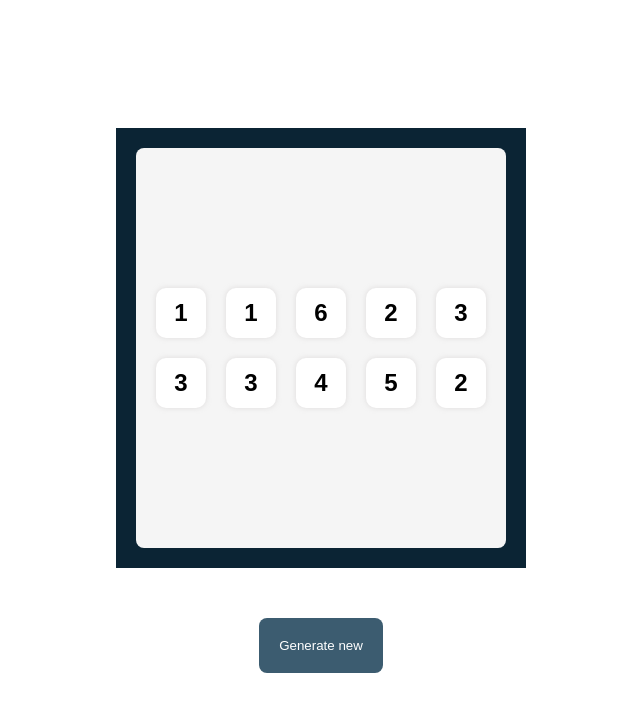
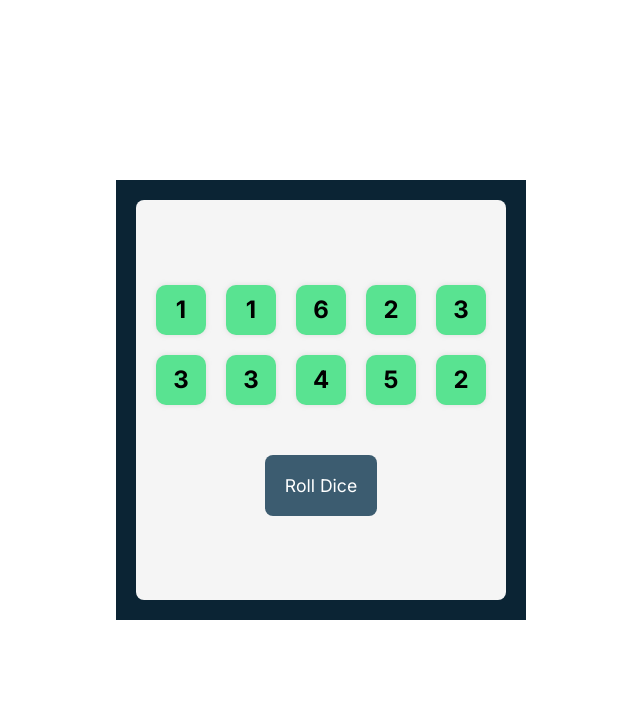
Before and after one commit to theAbiola/Tenzies-Game, a React (Vite) app: page / in a window 1280 px wide. Shown: the top 712 px of the page, without its empty margins (319-959 px from the left). Built offline with nearby package versions, Linux system fonts and the light colour scheme.

Commit message:
change die number array into object array and add isHeld prop for managing backgroundColor

```diff
--- a/package.json
+++ b/package.json
@@ -10,6 +10,7 @@
     "preview": "vite preview"
   },
   "dependencies": {
+    "nanoid": "^5.1.5",
     "react": "^19.1.0",
     "react-dom": "^19.1.0"
   },
--- a/src/App.css
+++ b/src/App.css
@@ -27,6 +27,7 @@ main {
   height: 100%;
   background-color: #F5F5F5;
   display: flex;
+  flex-direction: column;
   justify-content: center;
   align-items: center;
   border-radius: 8px;
@@ -51,4 +52,6 @@ main {
   padding: 20px;
   border-radius: 8px;
   cursor: pointer;
+  font-size: 1.1rem;
+  font-family: Inter, sans-serif;
 }
--- a/src/App.jsx
+++ b/src/App.jsx
@@ -1,25 +1,26 @@
 import { useState } from 'react'
 import Die from './components/Die'
 import './App.css'
+import { nanoid } from "nanoid"
 
 function App() {
   function getDieNumbers() {
     let numArray = []
     for (let i = 0; i < 10; i++) {
       const randomNumber = Math.ceil(Math.random() * 6)
-      numArray.push(randomNumber)
+      numArray.push({ value: randomNumber, isHeld: true, id: nanoid() })
     }
     return numArray
     // Another way to write the content of this function
     /*
       return new Array(10)
          .fill(0)
-      .map(() => Math.ceil(Math.random() * 6))
+          .map(() => Math.ceil(Math.random() * 6))
       */
   }
 
   const [dice, setDice] = useState(getDieNumbers())
-  const dieNumbers = dice.map((die, index) => <Die key={index} value={die} />)
+  const dieNumbers = dice.map((die, index) => <Die key={nanoid()} value={die.value} isHeld={die.isHeld} />)
 
   function handleDice() {
     setDice(getDieNumbers())
@@ -34,11 +35,9 @@ function App() {
             <div className='dice-container'>
               {dieNumbers}
             </div>
+            <button className='big-button' onClick={handleDice}>Roll Dice</button>
           </div>
         </div>
-
-        <button className='big-button' onClick={handleDice}>Generate new</button>
-
       </main>
     </>
   )
--- a/src/components/Die.css
+++ b/src/components/Die.css
@@ -8,4 +8,5 @@
     border: none;
     font-size: 1.5rem;
     font-weight: bold;
+    font-family: Inter, sans-serif;
 }
--- a/src/components/Die.jsx
+++ b/src/components/Die.jsx
@@ -2,7 +2,7 @@ import './Die.css'
 
 function Die(props) {
     return (
-        <button className='die-buttons'>{props.value}</button>
+        <button style={{ backgroundColor: props.isHeld ? '#59E391' : 'white' }} className='die-buttons'>{props.value}</button>
     )
 }
 
```
Also changed, not shown: 1 other file (tests, documents, lock files or other folders).
